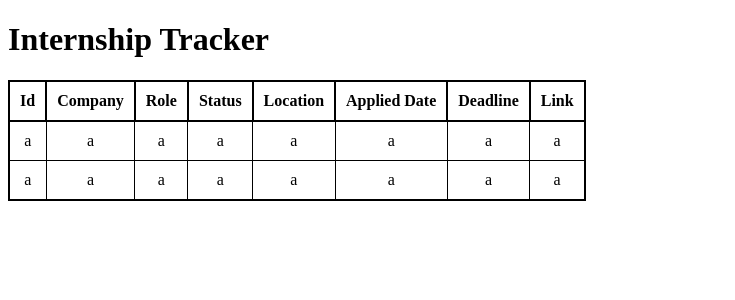
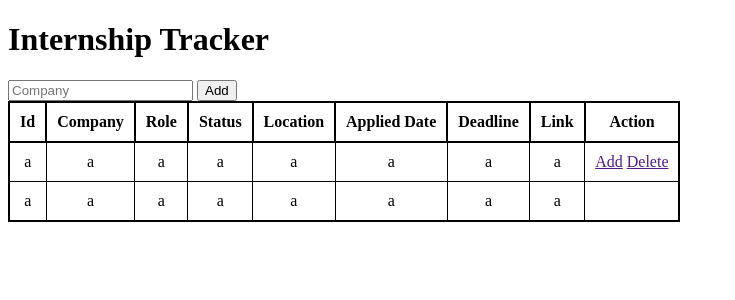
Before and after one commit to Rim-bit/internship-tracker, a Flask app: page / in a window 1280 px wide. Shown: the top 300 px of the page, without its empty margins (0-735 px from the left). Run offline with Flask 3, Linux system fonts and the light colour scheme.

Commit message:
Sample add feature and refactor Flask app structure to avoid circular imports

```diff
--- a/app/__init__.py
+++ b/app/__init__.py
@@ -1,22 +1,16 @@
-from flask import Flask, render_template
-from flask_sqlalchemy import SQLAlchemy
+from flask import Flask, render_template, request, redirect
 from config import Config
+from app.models import db
 
-
-db = SQLAlchemy()
 
 def create_app():
     app = Flask(__name__)
     app.config.from_object(Config)
+
     db.init_app(app)
 
-    # Home page
-    @app.route('/')
-    def index():
-        return render_template('index.html')
-
-    @app.route('/about')
-    def about():
-        return "About page!"
+    # Register the routes blueprint after the app is created to avoid circular import issues
+    from app.routes import main_bp
+    app.register_blueprint(main_bp)
 
     return app
--- /dev/null
+++ b/app/extensions.py
@@ -0,0 +1,3 @@
+from flask_sqlalchemy import SQLAlchemy
+
+db = SQLAlchemy()
--- a/app/models.py
+++ b/app/models.py
@@ -1,5 +1,4 @@
-from app import db
-from datetime import datetime, UTC
+from app.extensions import db
 
 class Application(db.Model):
     # primary_key means each row gets unique identifier
--- /dev/null
+++ b/app/routes.py
@@ -0,0 +1,26 @@
+from flask import Blueprint, render_template, request, redirect, url_for
+from app.models import Application
+from app.extensions import db
+
+
+main_bp = Blueprint("main", __name__)
+
+# Home page
+@main_bp.route('/', methods=['POST', 'GET'])
+def index():
+    if request.method == 'POST':
+        company_name = request.form['company']
+        company_data = Application(company=company_name)
+
+        try:
+            db.session.add(company_data)
+            db.session.commit()
+            return redirect(url_for("main.index"))
+        except:
+            return "There was an issue adding company name"
+    else:
+        return render_template('index.html')
+
+@main_bp.route('/about')
+def about():
+    return "About page!"
--- a/app/templates/index.html
+++ b/app/templates/index.html
@@ -10,6 +10,13 @@
 </div>
 
 <div>
+    <form action="/" method="POST">
+        <input type="text" name="company" id="company" placeholder="Company">
+        <input type="submit" value="Add">
+    </form>
+</div>
+
+<div class="table-container">
     <table id="tracker-table">
         <thead>
             <tr>
@@ -21,6 +28,7 @@
                 <th>Applied Date</th>
                 <th>Deadline</th>
                 <th>Link</th>
+                <th>Action</th>
 
             </tr>
         </thead>
@@ -35,6 +43,11 @@
                 <td>a</td>
                 <td>a</td>
                 <td>a</td>
+                <td>
+                    <a href="">Add</a>
+                    <a href="">Delete</a>
+                </td>
+
             </tr>
                         <tr>
                 <td>a</td>
@@ -49,6 +62,8 @@
         </tbody>
 
     </table>
+
+
 </div>
 
 {% endblock %}
```
